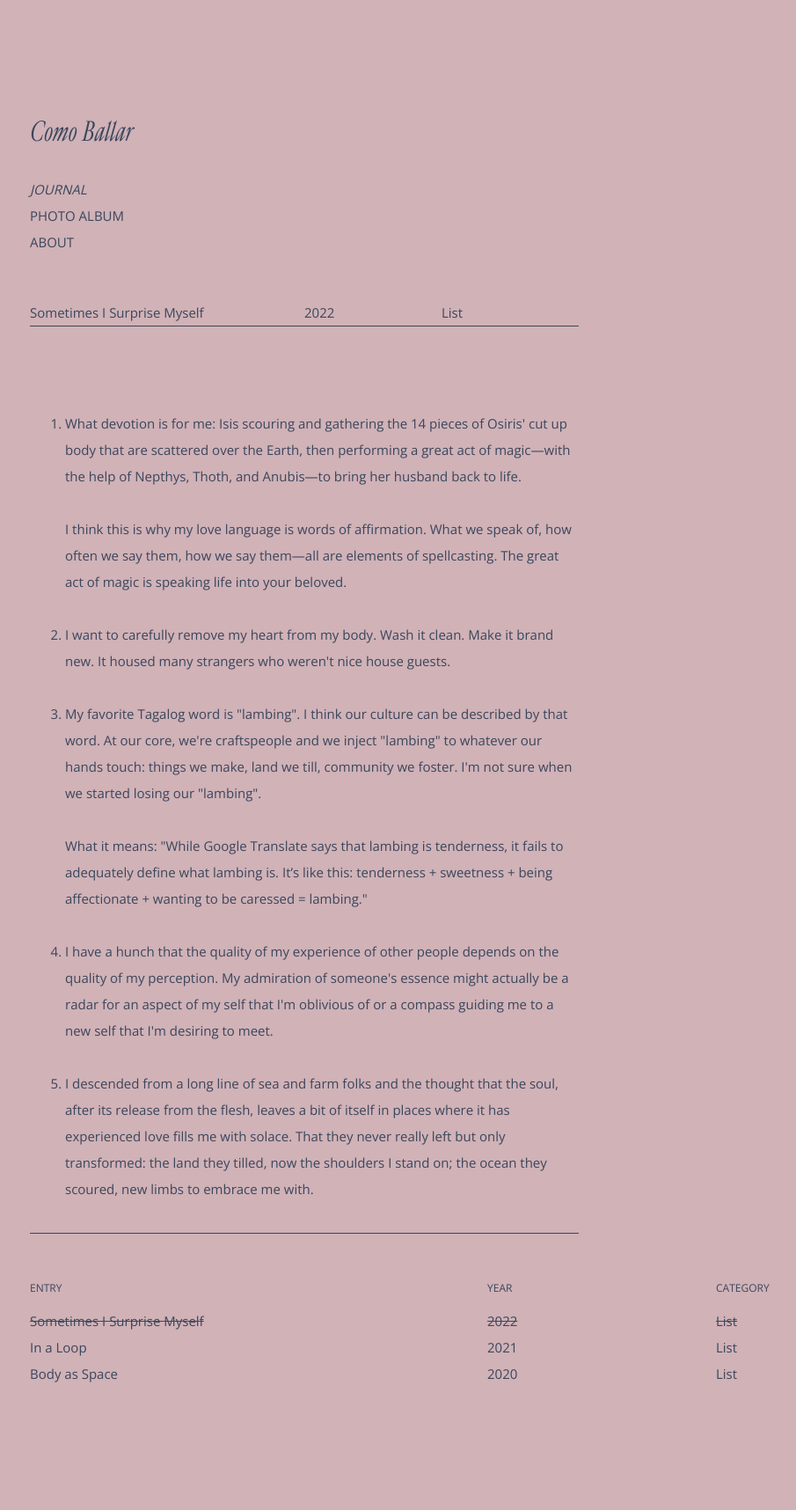
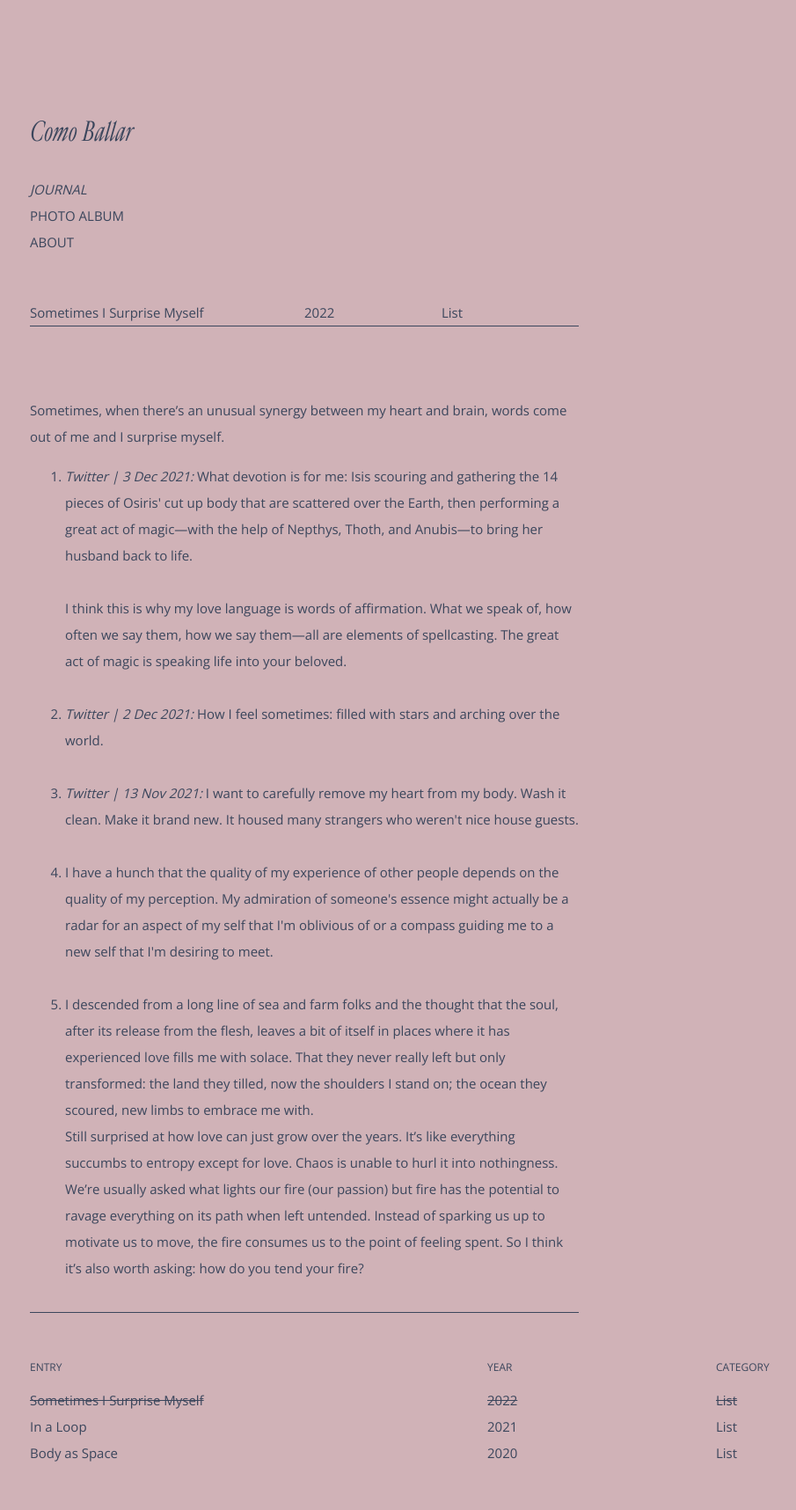
Before and after one commit to comballar/comballar.github.io, a Jekyll site: the page built from _journals/2022-03-11-surprise-myself.md, in a window 1280 px wide. Shown: the whole page at 88% size, without its empty margins (86-991 px from the left). Built offline with Jekyll 4.4.1, drawn with Linux system fonts in a browser that asks for light colours; some web fonts are replaced; before the commit the page ends 1626 px from its top, so only the background shows below that.

Commit message:
Update 2022-03-11-surprise-myself.md

```diff
--- a/_journals/2022-03-11-surprise-myself.md
+++ b/_journals/2022-03-11-surprise-myself.md
@@ -7,19 +7,19 @@ date: 2022-03-11
 img: https://raw.githubusercontent.com/comoballar/postdb/main/journal02/time.jpeg
 ---
 <br><br>
-
+Sometimes, when there's an unusual synergy between my heart and brain, words come out of me and I surprise myself.
 <ol>
-  <li>
-    What devotion is for me: Isis scouring and gathering the 14 pieces of Osiris' cut up body that are scattered over the Earth, then performing a great act of magic—with the help of Nepthys, Thoth, and Anubis—to bring her husband back to life.
+  <li><i>Twitter | 3 Dec 2021:</i> What devotion is for me: Isis scouring and gathering the 14 pieces of Osiris' cut up body that are scattered over the Earth, then performing a great act of magic—with the help of Nepthys, Thoth, and Anubis—to bring her husband back to life.
     <br><br>
     I think this is why my love language is words of affirmation. What we speak of, how often we say them, how we say them—all are elements of spellcasting. The great act of magic is speaking life into your beloved.</li>
   <br>
-  <li>I want to carefully remove my heart from my body. Wash it clean. Make it brand new. It housed many strangers who weren't nice house guests.</li>
+  <li><i>Twitter | 2 Dec 2021:</i> How I feel sometimes: filled with stars and arching over the world.</li>
   <br>
-  <li>My favorite Tagalog word is "lambing". I think our culture can be described by that word. At our core, we're craftspeople and we inject "lambing" to whatever our hands touch: things we make, land we till, community we foster. I'm not sure when we started losing our "lambing".
-    <br><br>
-  What it means: "While Google Translate says that lambing is tenderness, it fails to adequately define what lambing is. It’s like this: tenderness + sweetness + being affectionate + wanting to be caressed = lambing."</li>
+  <li><i>Twitter | 13 Nov 2021:</i> I want to carefully remove my heart from my body. Wash it clean. Make it brand new. It housed many strangers who weren't nice house guests.</li>
   <br>
   <li>I have a hunch that the quality of my experience of other people depends on the quality of my perception. My admiration of someone's essence might actually be a radar for an aspect of my self that I'm oblivious of or a compass guiding me to a new self that I'm desiring to meet.</li>
   <br>
   <li>I descended from a long line of sea and farm folks and the thought that the soul, after its release from the flesh, leaves a bit of itself in places where it has experienced love fills me with solace. That they never really left but only transformed: the land they tilled, now the shoulders I stand on; the ocean they scoured, new limbs to embrace me with.</li>
+  Still surprised at how love can just grow over the years. It’s like everything succumbs to entropy except for love. Chaos is unable to hurl it into nothingness.
+
+  We’re usually asked what lights our fire (our passion) but fire has the potential to ravage everything on its path when left untended. Instead of sparking us up to motivate us to move, the fire consumes us to the point of feeling spent. So I think it’s also worth asking: how do you tend your fire?
```
